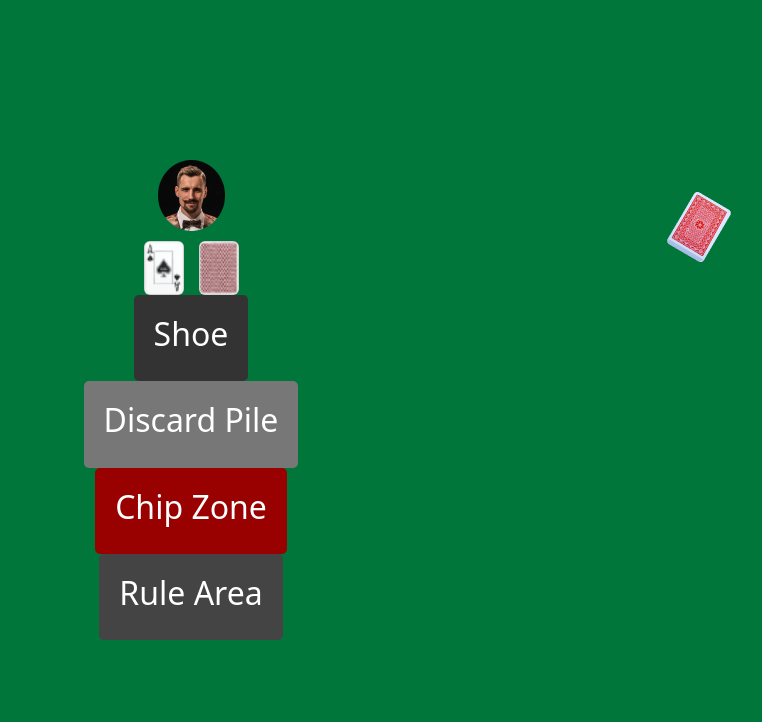
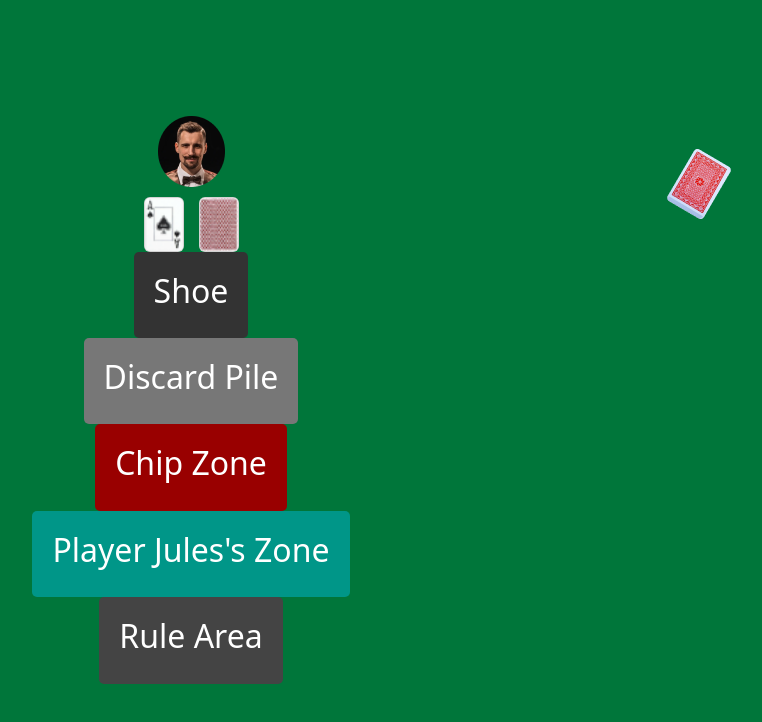
Before and after one commit to LDDW/APP_BLACKJACK, a React (Create React App) app: page /game in a window 1280 px wide. Shown: the top 722 px of the page, without its empty margins (449-1211 px from the left). Built offline with nearby package versions, Linux system fonts and the light colour scheme.

Commit message:
Jules : PlayerZone affichage playerName

```diff
--- a/src/components/game/Game.tsx
+++ b/src/components/game/Game.tsx
@@ -6,16 +6,21 @@ import ShoeZone from "../shoeZone/ShoeZone";
 import DiscardPileZone from "../discardPileZone/DiscardPileZOne";
 import ChipZone from "../chipZone/ChipZone";
 import RuleZone from "../ruleZone/RuleZone";
+import PlayerZone from "../playerZone/PlayerZone";
+
+// Récupération du nom du joueur passé en props de PlayerZone
+const playerName = "Jules";
 
 const Game = () => {
     return(
             <div className="App" >
                 <header className="App-header">
                     <DealerZone />
-                    {/* <PlayerZone /> */}
+
                     <ShoeZone />
                     <DiscardPileZone />
                     <ChipZone />
+                    { <PlayerZone playerName={playerName}/> }
                     <RuleZone />
                 </header>
             </div>
--- a/src/components/playerZone/PlayerZone.tsx
+++ b/src/components/playerZone/PlayerZone.tsx
@@ -1,10 +1,15 @@
 import React from 'react';
 import './PlayerZone.css';
 
-const PlayerZone = ({ /*playerName */}) => {
+interface PlayerProps {
+  playerName: string;
+}
+
+const PlayerZone: React.FC<PlayerProps> = ({ playerName }) => {
+
   return (
     <div className="player-zone">
-      <h2>Player {/*playerName*/}'s Zone</h2>
+      <h2>Player {playerName}'s Zone</h2>
       <div className="card-area">
         {/* Place for displaying player's cards */}
       </div>
```
